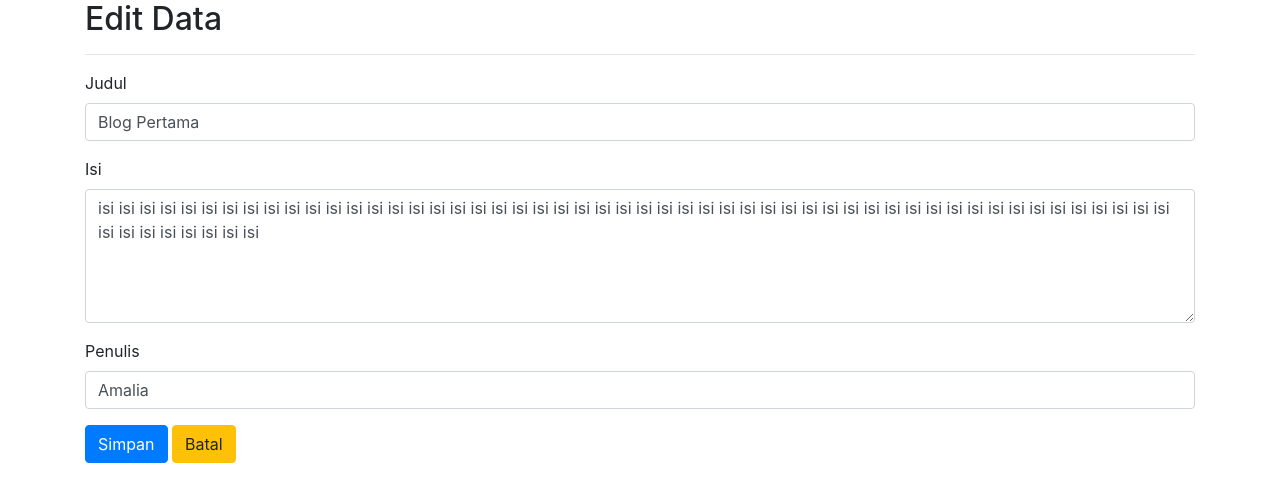
After one commit to pahrulirfan/kpat, a CodeIgniter app: page /kpat/index.php/blog/edit/1 in a window 1280 px wide. The commit adds this page. Shown: the top 502 px of the page. Run offline with CodeIgniter, Linux system fonts and the light colour scheme; data comes from the database, SQL or seed files in the repository.

Commit message:
crud fix

```diff
--- a/application/controllers/Blog.php
+++ b/application/controllers/Blog.php
@@ -21,6 +21,48 @@ class Blog extends CI_Controller
 
 	public function proses_tambah()
 	{
+		$judul = $this->input->post('txtjudul');
+		$isi = $this->input->post('txtisi');
+		$penulis = $this->input->post('txtpenulis');
 
+		$data_input = [
+			'judul' => $judul,
+			'isi' => $isi,
+			'penulis' => $penulis
+		];
+
+		$this->M_blog->add($data_input);
+
+		return redirect('Blog/index');
+	}
+
+	public function hapus($id)
+	{
+		$this->M_blog->delete($id);
+		return redirect('Blog/index');
+	}
+
+	public function edit($id)
+	{
+		$data['isi'] = $this->M_blog->getOne($id);
+		return $this->load->view('blog/v_edit', $data);
+	}
+
+	public function proses_edit()
+	{
+		$id = $this->input->post('txtid');
+		$judul = $this->input->post('txtjudul');
+		$isi = $this->input->post('txtisi');
+		$penulis = $this->input->post('txtpenulis');
+
+		$data_edit = [
+			'judul' => $judul,
+			'isi' => $isi,
+			'penulis' => $penulis
+		];
+
+		$this->M_blog->editData($id, $data_edit);
+
+		return redirect('Blog/index');
 	}
 }
--- a/application/models/M_blog.php
+++ b/application/models/M_blog.php
@@ -9,4 +9,25 @@ class M_blog extends CI_Model
 		// select * from blog
 		return $this->db->get($this->table)->result();
 	}
+
+	public function add($data_input)
+	{
+		// insert into blog () value ()
+		$this->db->insert($this->table, $data_input);
+	}
+
+	public function delete($id)
+	{
+		$this->db->delete($this->table, ['id' => $id]);
+	}
+
+	public function getOne($id)
+	{
+		return $this->db->where(['id' => $id])->get($this->table)->row_object();
+	}
+
+	public function editData($id, $data_edit)
+	{
+		$this->db->where(['id' => $id])->update($this->table, $data_edit);
+	}
 }
--- /dev/null
+++ b/application/views/blog/v_edit.php
@@ -0,0 +1,37 @@
+<!doctype html>
+<html lang="en">
+
+<head>
+	<meta charset="UTF-8">
+	<meta name="viewport" content="width=device-width, user-scalable=no, initial-scale=1.0, maximum-scale=1.0, minimum-scale=1.0">
+	<meta http-equiv="X-UA-Compatible" content="ie=edge">
+	<link rel="stylesheet" href="<?php echo base_url('assets/bootstrap/css/bootstrap.min.css'); ?>">
+	<title>Edit Data</title>
+</head>
+
+<body>
+	<div class="container">
+		<h2>Edit Data</h2>
+		<hr>
+		<form action="<?= site_url('blog/proses_edit') ?>" method="post">
+			<div class="form-group">
+				<label for="">Judul</label>
+				<input type="hidden" name="txtid" value="<?= $isi->id; ?>">
+				<input type="text" name="txtjudul" class="form-control" value="<?= $isi->judul ?>">
+			</div>
+			<div class="form-group">
+				<label for="">Isi</label>
+				<textarea name="txtisi" id="" cols="30" rows="5" class="form-control"><?= $isi->isi ?></textarea>
+			</div>
+			<div class="form-group">
+				<label for="">Penulis</label>
+				<input type="text" name="txtpenulis" class="form-control" value="<?= $isi->penulis ?>">
+			</div>
+			<input type="submit" name="simpan" value="Simpan" class="btn btn-primary">
+			<a href="<?= site_url('blog/index') ?>" class="btn btn-warning">Batal</a>
+		</form>
+	</div>
+	<script src="<?php echo base_url('assets/bootstrap/js/bootstrap.bundle.min.js'); ?>"></script>
+</body>
+
+</html>
--- a/application/views/blog/v_index.php
+++ b/application/views/blog/v_index.php
@@ -20,7 +20,7 @@
 			<th>Judul</th>
 			<th>Isi</th>
 			<th>Penulis</th>
-			<th>Aksi</th>
+			<th width="120px">Aksi</th>
 		</tr>
 		</thead>
 		<tbody>
@@ -34,8 +34,8 @@
 				<td><?php echo $item->isi; ?></td>
 				<td><?php echo $item->penulis; ?></td>
 				<td>
-					<a href="<?= site_url('blog/hapus/' . $item->id) ?>" class="btn btn-danger">Del</a>
-					<a href="<?= site_url('blog/edit/' . $item->id) ?>" class="btn btn-warning">Edit</a>
+					<a href="<?= site_url('blog/hapus/' . $item->id) ?>" onclick="return confirm('Anda Yakin ?')" class="btn btn-sm btn-danger">Del</a>
+					<a href="<?= site_url('blog/edit/' . $item->id) ?>" class="btn btn-sm btn-warning">Edit</a>
 				</td>
 			</tr>
 			<?php
--- a/composer.json
+++ b/composer.json
@@ -11,7 +11,7 @@
 		"source": "https://github.com/bcit-ci/CodeIgniter"
 	},
 	"require": {
-		"php": ">=5.3.7"
+		"php": ">=5.4"
 	},
 	"suggest": {
 		"paragonie/random_compat": "Provides better randomness in PHP 5.x"
```
